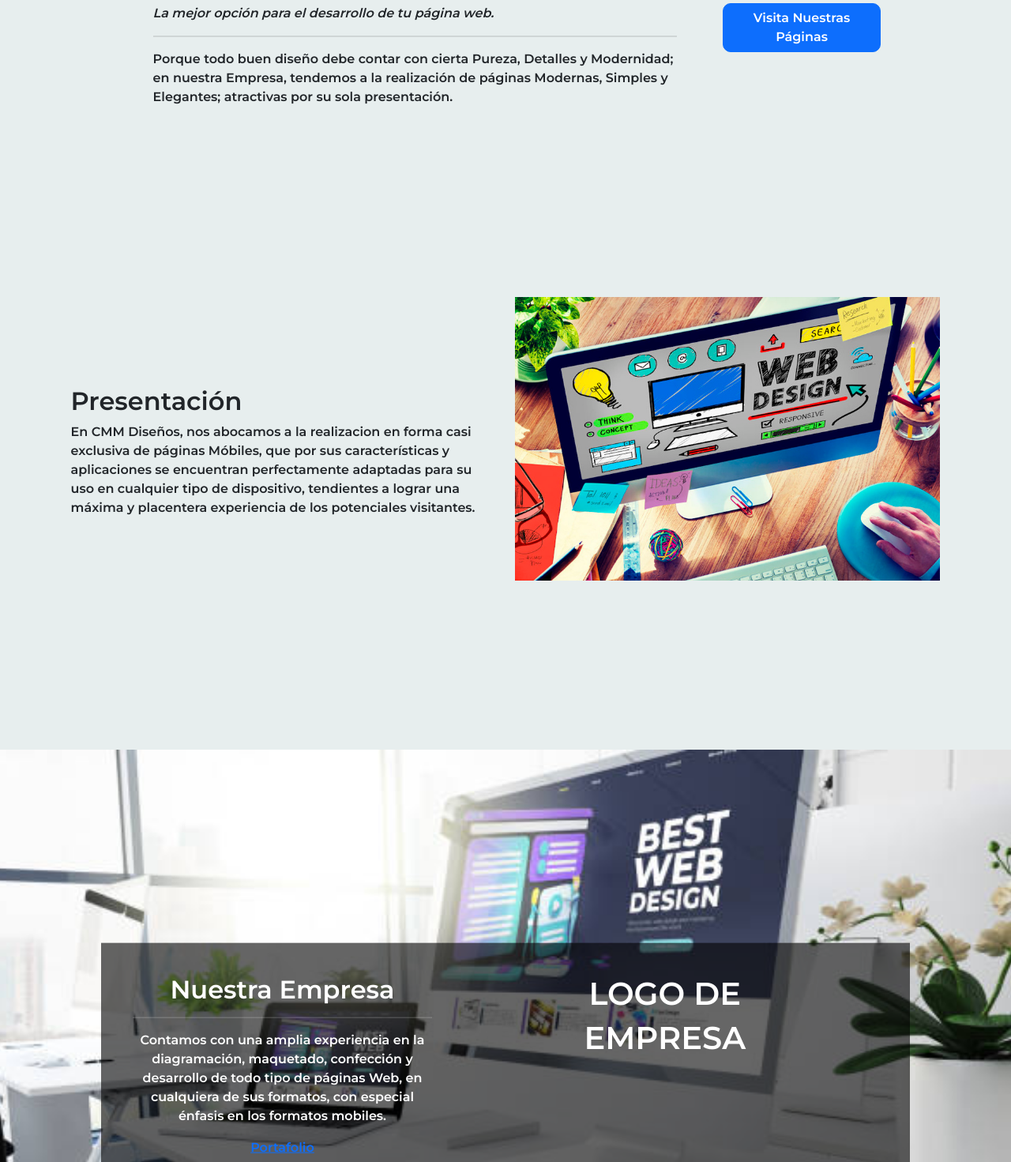
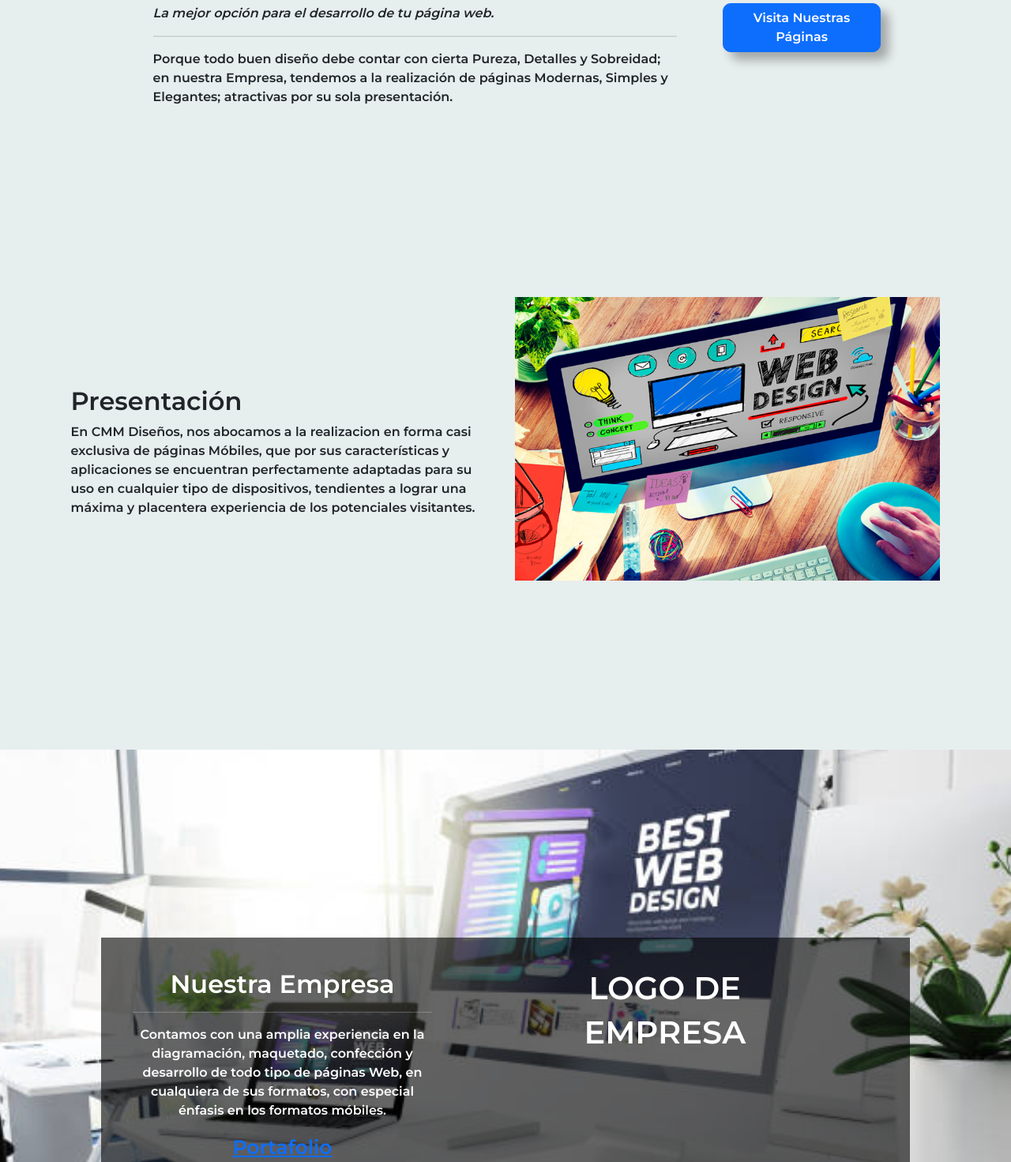
Before and after one commit to mauriciomanresa/Nuevo-Proyecto, a plain HTML site: page index.html in a window 1280 px wide. Shown: the part 1009-2480 px from the top of the page at 79% size. Drawn offline with Linux system fonts and the light colour scheme.

Commit message:
Actualizaciones

```diff
--- a/css/banner.css
+++ b/css/banner.css
@@ -116,6 +116,14 @@
     margin: auto;
 }
 
+.cmm_sombra2 a{
+    font-size: 25px;
+}
+
+.cmm_sombra2 a:hover{
+    color: hsl(75, 93%, 57%);
+}
+
 .marco{
     position: relative;
     display: inline-block;
--- a/css/style.css
+++ b/css/style.css
@@ -62,6 +62,12 @@ body{
 
 .btn-primary{
     border-radius: 10px;
+    box-shadow: 10px 10px 13px rgba(1, 1, 1, 0.3);
+}
+
+.btn-primary:hover{
+    color: rgb(8, 8, 8);
+    box-shadow: 8px 8px 10px rgba(1, 1, 1, 0.6);
 }
 
 .redes:hover{
--- a/index.html
+++ b/index.html
@@ -59,7 +59,7 @@
                     <hr>
                     <div class="cmm_cont_banner">
                         <a class="cmm_banner_link" href="">Proyectos</a>
-                        <a class="cmm_banner_link1" href="">Referencias</a>
+                        <a class="cmm_banner_link1" href="">Servicios</a>
                         <a class="cmm_banner_link2" href="">Cotización</a>
                     </div>
                 </div>
@@ -72,7 +72,7 @@
                         <h2><b>CMM Diseños</b></h2>
                         <p><i>La mejor opción para el desarrollo de tu página web.</i></p>
                         <hr>
-                        <p>Porque todo buen diseño debe contar con cierta Pureza, Detalles y Modernidad; en nuestra Empresa, tendemos a la realización de páginas Modernas, Simples y Elegantes; atractivas por su sola presentación.</p>
+                        <p>Porque todo buen diseño debe contar con cierta Pureza, Detalles y Sobreidad; en nuestra Empresa, tendemos a la realización de páginas Modernas, Simples y Elegantes; atractivas por su sola presentación.</p>
                     </div>
                     <div class="col-md-3 cmm_cont_sec_1_link text-center">
                         <a href="#" class="btn btn-primary btn-md">Visita Nuestras Páginas</a>
@@ -85,7 +85,7 @@
                 <div class="row cmm_cont_sec_2">
                     <div class="col-md-6 texto-pres">
                         <h2>Presentación</h2>
-                        <p>En CMM Diseños, nos abocamos a la realizacion en forma casi exclusiva de páginas Móbiles, que por sus características y aplicaciones se encuentran perfectamente adaptadas para su uso en cualquier tipo de dispositivo, tendientes a lograr una máxima y placentera experiencia de los potenciales visitantes.</p>
+                        <p>En CMM Diseños, nos abocamos a la realizacion en forma casi exclusiva de páginas Móbiles, que por sus características y aplicaciones se encuentran perfectamente adaptadas para su uso en cualquier tipo de dispositivos, tendientes a lograr una máxima y placentera experiencia de los potenciales visitantes.</p>
                     </div>
                     <div class="col-md-6">
                         <img width="100%" src="./img/foto2.jpg" alt="elegancia">
@@ -101,8 +101,8 @@
                             <div class="col-md-5">
                                 <h2>Nuestra Empresa</h2>
                                 <hr>
-                                <p class="efecto_der" >Contamos con una amplia experiencia en la diagramación, maquetado, confección y desarrollo de todo tipo de páginas Web, en cualquiera de sus formatos, con especial énfasis en los formatos mobiles.</p>
-                                <a class="efecto_izq2" href="#">Portafolio</a>
+                                <p>Contamos con una amplia experiencia en la diagramación, maquetado, confección y desarrollo de todo tipo de páginas Web, en cualquiera de sus formatos, con especial énfasis en los formatos móbiles.</p>
+                                <a href="#">Portafolio</a>
                             </div>
                             <div class="col-md-7">
                                 <h1>LOGO DE</h1> <!-- colocar el logo de diseño -->
```
Also changed, not shown: 1 other file.
